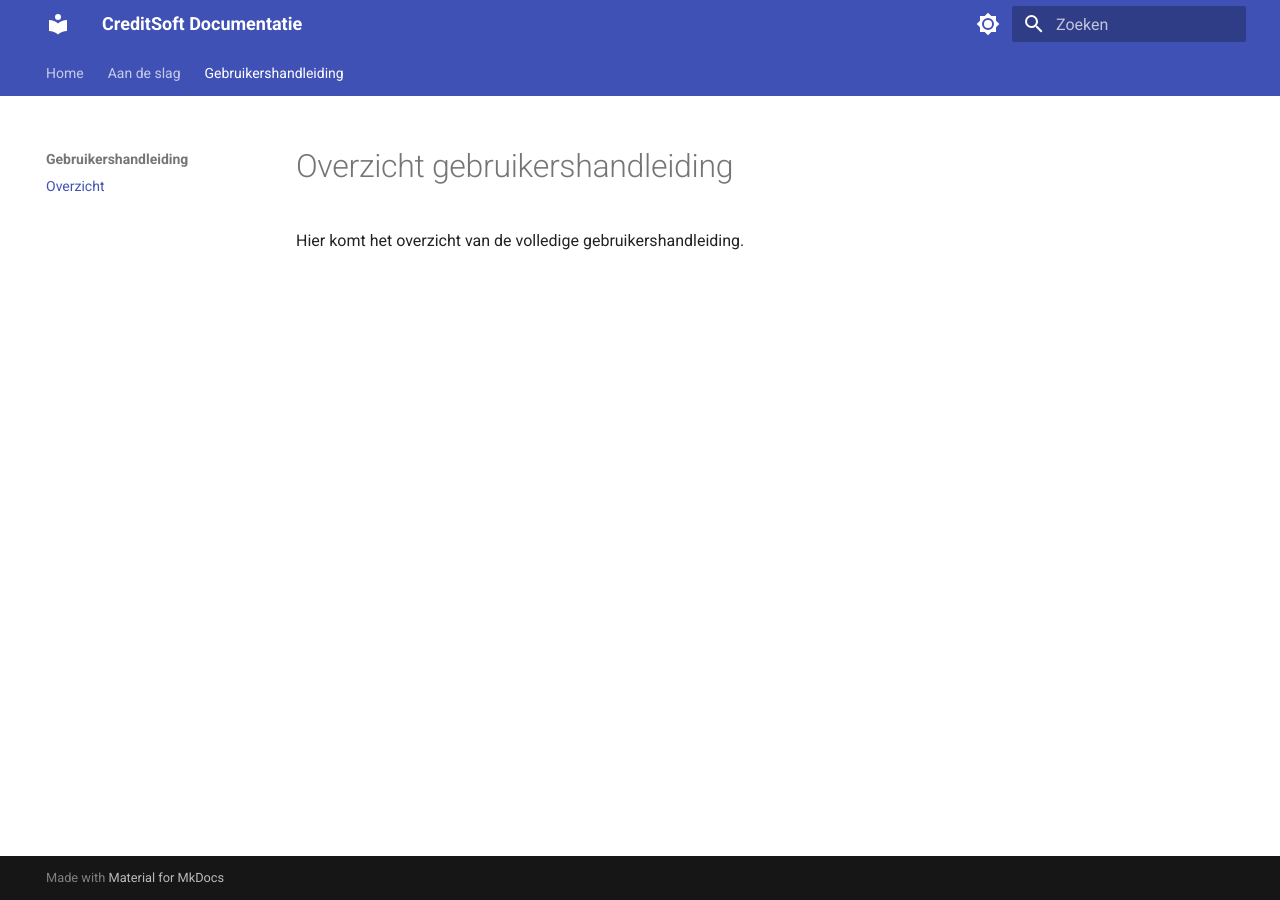
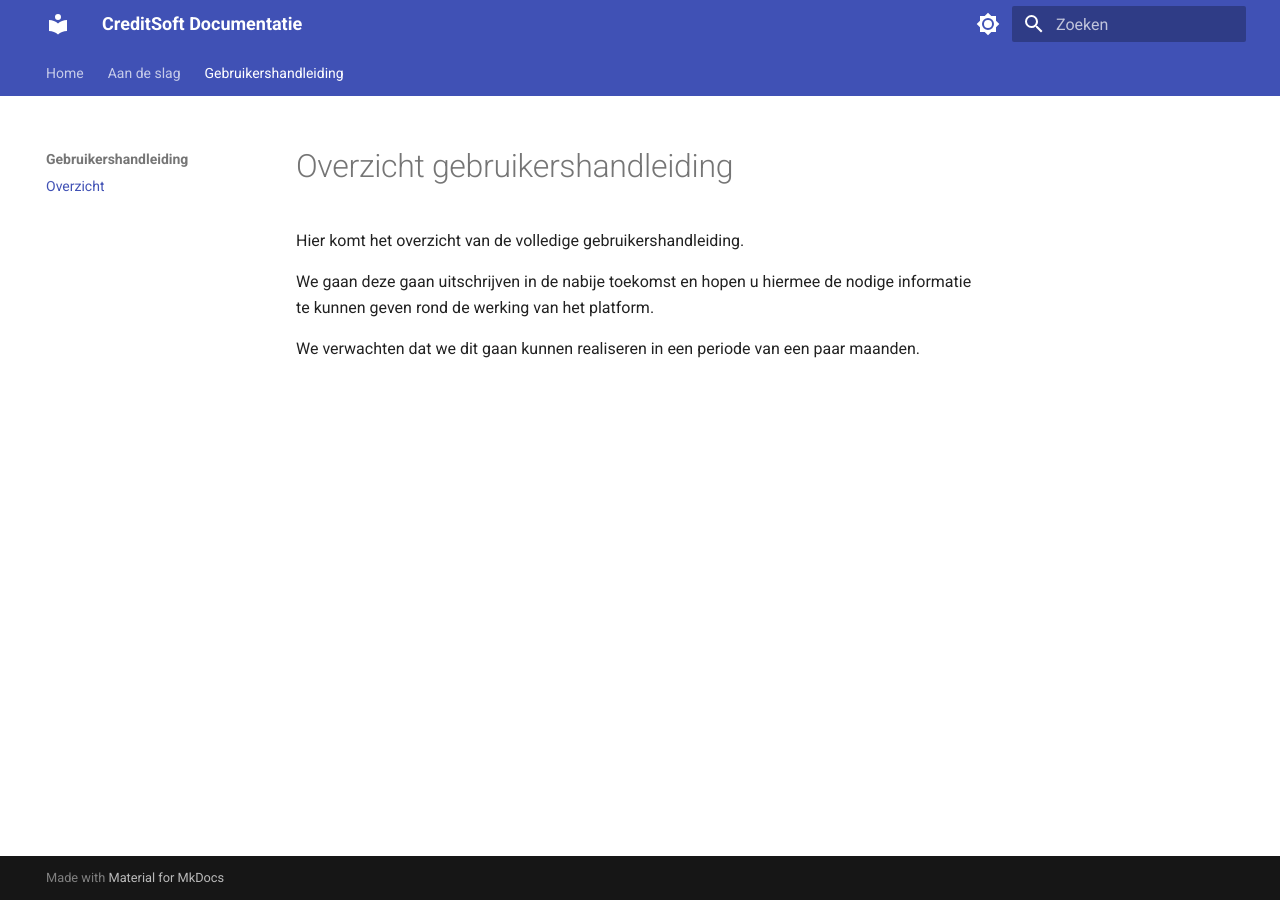
Before and after one commit to Dominique-prog-tech/creditsoft-docs, an MkDocs documentation site: the page built from docs/gebruikers/overzicht.md, in a window 1280 px wide. Built offline with MkDocs 1.6.1 and Material for MkDocs 9.7.7, drawn with Linux system fonts in a browser that asks for light colours.

```diff
--- a/docs/gebruikers/overzicht.md
+++ b/docs/gebruikers/overzicht.md
@@ -1,3 +1,7 @@
 # Overzicht gebruikershandleiding
 
 Hier komt het overzicht van de volledige gebruikershandleiding.
+
+We gaan deze gaan uitschrijven in de nabije toekomst en hopen u hiermee de nodige informatie te kunnen geven rond de werking van het platform.
+
+We verwachten dat we dit gaan kunnen realiseren in een periode van een paar maanden.
```
Also changed, not shown: docs/index.md (+4 -0 lines), docs/images/test.JPEG (added).
